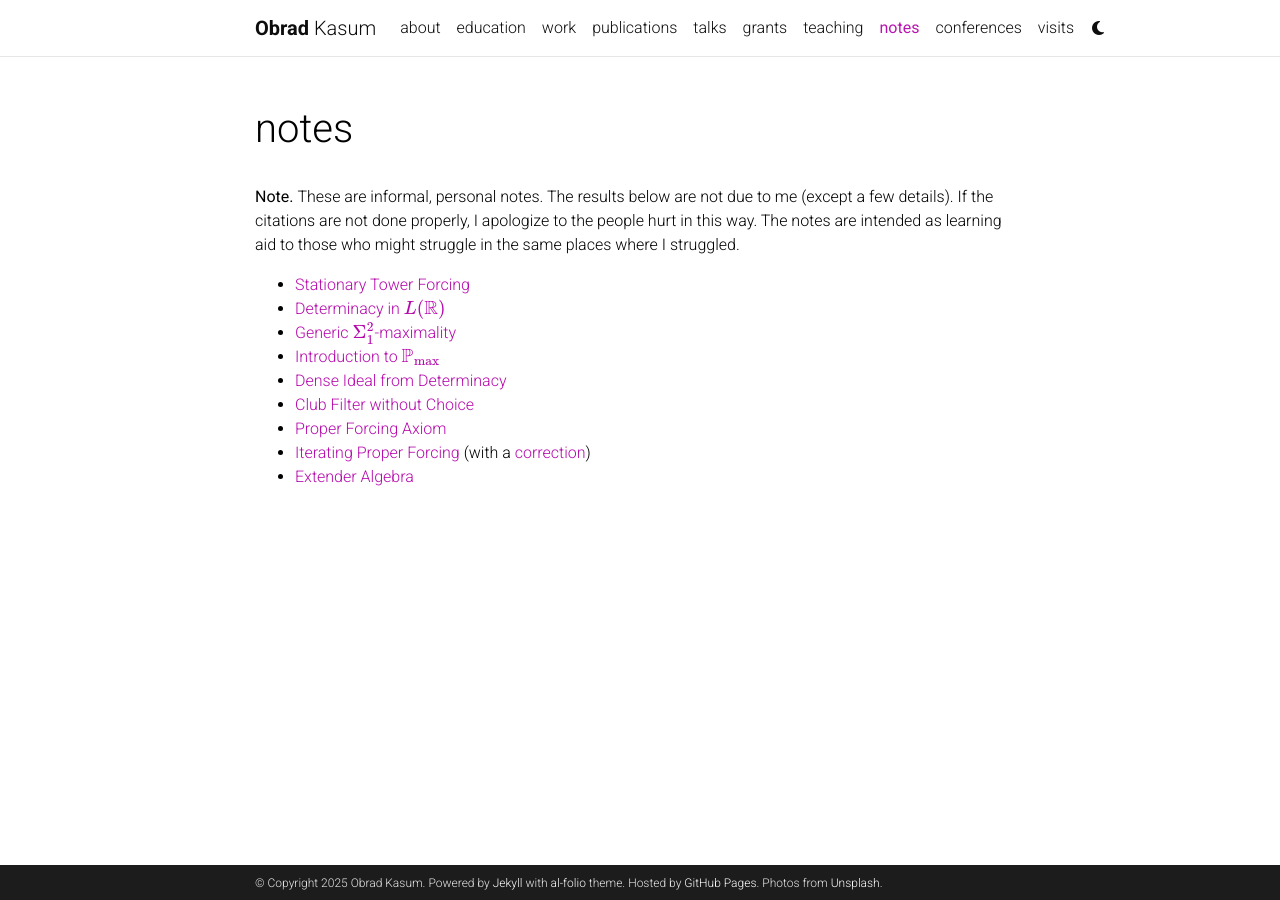
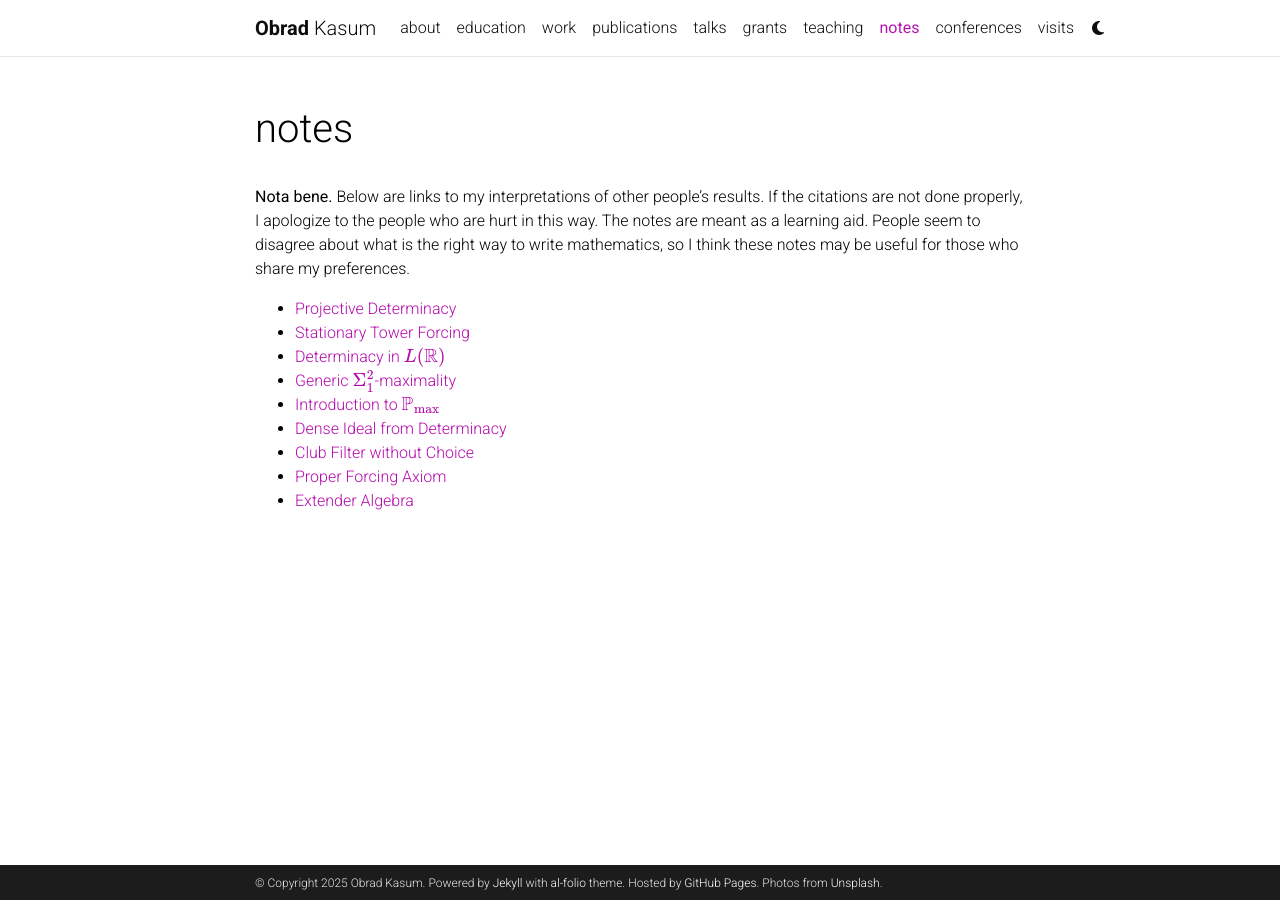
Before and after one commit to obradkasum/obradkasum.github.io, a Jekyll site: the page built from _pages/notes.md, in a window 1280 px wide. Built offline with Jekyll 4.4.1, drawn with Linux system fonts in a browser that asks for light colours; comment, search, counter and statistics services are not loaded; a style sheet for code colours, icons or effects is not loaded.

Commit message:
Update notes.md

```diff
--- a/_pages/notes.md
+++ b/_pages/notes.md
@@ -6,9 +6,11 @@ description:
 nav: true
 nav_order: 7
 ---
-<b> Note. </b> These are informal, personal notes. The results below are not due to me (except a few details). If the citations are not done properly, I apologize to the people hurt in this way. The notes are intended as learning aid to those who might struggle in the same places where I struggled.
+<b> Nota bene. </b> Below are links to my interpretations of other people's results. If the citations are not done properly, I apologize to the people who are hurt in this way. The notes are meant as a learning aid. People seem to disagree about what is the right way to write mathematics, so I think these notes may be useful for those who share my preferences.
 
 <ul>
+  <li><a href = 'https://drive.google.com/file/d/1irjAiXHzFf7ym7XnRyciXKZ_G2AyTDSP/view?usp=sharing'>Projective Determinacy</a></li>
+
   <li><a href="https://drive.google.com/file/d/1VRXK0_VvUgR9Q3f8Rn3evPg5AIePT4iK/view?usp=drive_link"> Stationary Tower Forcing </a></li>
 
   <li><a href="https://drive.google.com/file/d/1len5dVIBr0muqH_D8s97_Jflf3iOnRV1/view?usp=sharing"> Determinacy in \(L(\mathbb{R})\) </a></li>
@@ -23,7 +25,5 @@ nav_order: 7
 
   <li><a href="https://drive.google.com/file/d/1Ur0MlmBFJcaycMTih6fxeAAEXFBrSpuz/view?usp=drive_link"> Proper Forcing Axiom </a></li>
 
-  <li><a href="https://drive.google.com/file/d/12fNwCy5yCFoY4UDBi1_EwZT8pNUJwSoT/view?usp=drive_link"> Iterating Proper Forcing </a> (with a <a href="https://drive.google.com/file/d/19QoTts6BHjb2eEUZlcvSASKKUdJXLoYM/view?usp=drive_link"> correction</a>) </li>
-
   <li><a href="https://drive.google.com/file/d/1KVVhyZvGBjkHwyvC7p1nGpPTQo0pd3kc/view?usp=drive_link"> Extender Algebra </a></li>
 </ul>
```
